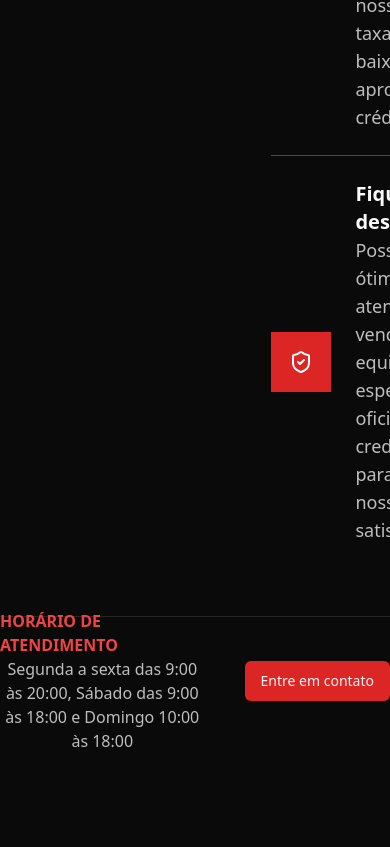
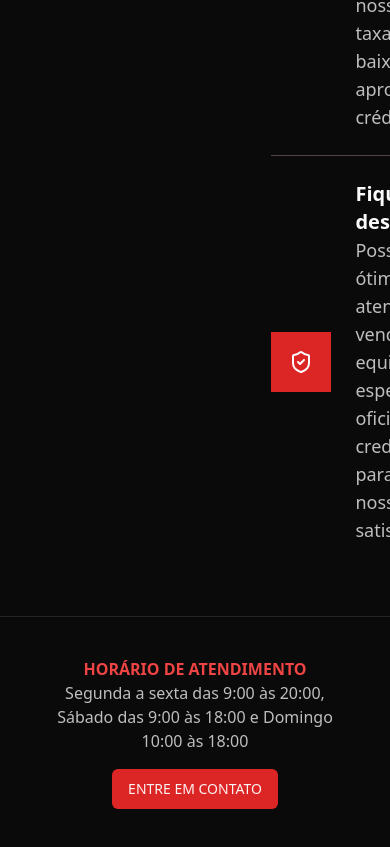
Before and after one commit to raulcaldeira/lions-landing-page, a React (Vite) app: page / in a window 390 px wide. Shown: the part 1588-2435 px from the top of the page. Before the commit the page ends 2341 px from the top, so only its background shows below. Built offline with nearby package versions, Linux system fonts and the light colour scheme.

Commit message:
style: implement responsive layout in footer component

```diff
--- a/src/components/footer.tsx
+++ b/src/components/footer.tsx
@@ -2,7 +2,7 @@ import { Button } from "./ui/button";
 
 export function Footer() {
   return (
-    <footer className="mt-10 py-16 border-t h-[80px] flex justify-center items-center gap-10">
+    <footer className="mt-10 py-10 border-t min-h-[80px] flex flex-col px-10 justify-center items-center gap-4 sm:flex-row sm:gap-10">
       <div className="flex flex-col items-center max-w-96">
         <p className="uppercase font-bold text-red-500">
           Horário de atendimento
@@ -17,7 +17,7 @@ export function Footer() {
           href="https://api.whatsapp.com/send?phone=5521970951262&text=Ol%C3%A1,%20gostaria%20de%20entrar%20em%20contato."
           target="_blank"
         >
-          <Button> Entre em contato </Button>
+          <Button className="uppercase"> Entre em contato </Button>
         </a>
       </div>
     </footer>
```
